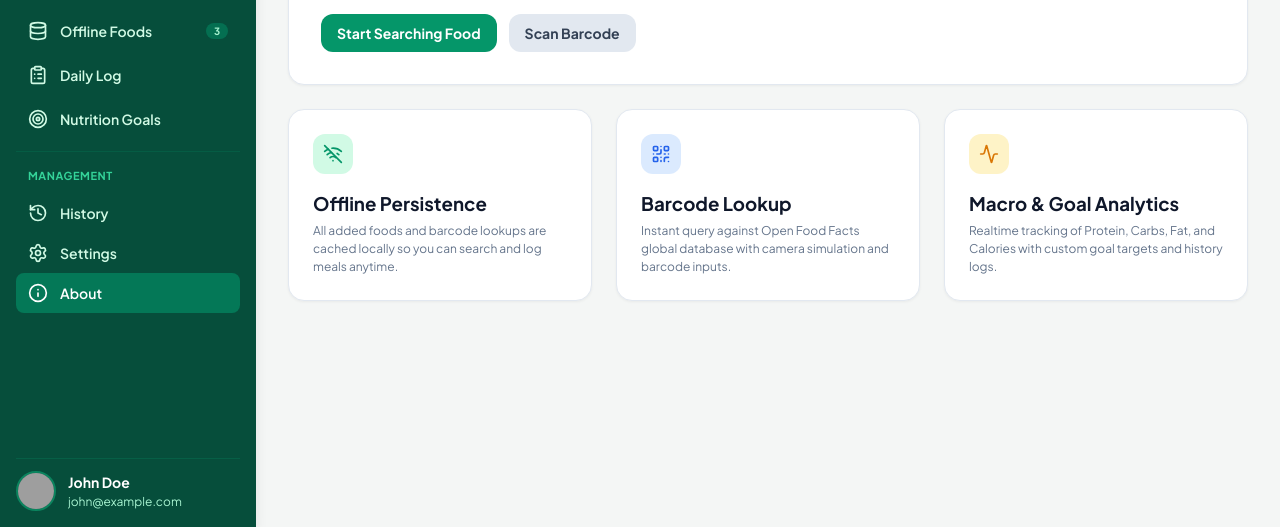
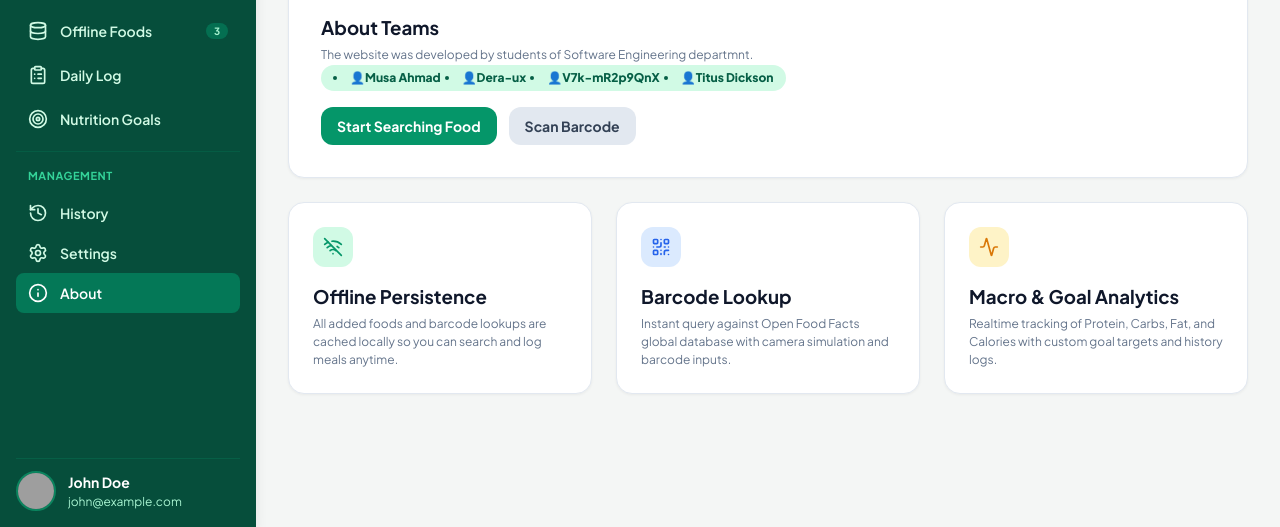
Before and after one commit to software-engineering-futminna/nutrition-and-calorie-tracker-swe221-group-20, a plain HTML site: page index.html in a window 1280 px wide. Both pictures are taken after a click on the button "About". Shown: the part 273-800 px from the top of the page. Drawn offline with nearby package versions, Linux system fonts and the light colour scheme; grey boxes are pictures that could not be loaded.

Commit message:
Update version number to 1.0 and add team credits in the homepage

```diff
--- a/index.html
+++ b/index.html
@@ -723,7 +723,7 @@
                 <div class="card" style="padding:32px; margin-bottom:24px;">
                     <div style="max-width:640px;">
                         <span style="display:inline-flex; align-items:center; gap:4px; padding:4px 12px; background:#d1fae5; color:#065f46; border-radius:999px; font-size:0.75rem; font-weight:800; margin-bottom:16px;">
-                            <i data-lucide="sparkles" style="width:14px; height:14px;"></i> Version 2.6 • Installable PWA
+                            <i data-lucide="sparkles" style="width:14px; height:14px;"></i> Version 1.0 • Installable PWA
                         </span>
                         <h2 style="font-size:2rem; font-weight:900; margin-bottom:12px; line-height:1.2;">
                             NutriFlow Smart Nutrition & Calorie Companion
@@ -731,6 +731,15 @@
                         <p style="font-size:0.875rem; color:var(--text-muted); line-height:1.6; margin-bottom:24px;">
                             NutriFlow helps you effortlessly monitor daily calorie intake, macronutrients, barcode scanner lookups, and offline meal tracking with Open Food Facts integration. Install it from Settings for a full-screen app experience that works offline.
                         </p>
+                        <h3 style="font-weight:700; margin-bottom:4px;">About Teams</h3>
+                            <p style="font-size:0.75rem; color:var(--text-muted);">The website was developed by students of  Software Engineering departmnt.</p>
+                             <span style="display:inline-flex; align-items:center; gap:4px; padding:4px 12px; background:#d1fae5; color:#065f46; border-radius:999px; font-size:0.75rem; font-weight:800; margin-bottom:16px;">
+
+                                    <li>👤Musa Ahmad</li>
+                                    <li>👤Dera-ux</li>
+                                    <li>👤V7k-mR2p9QnX</li>
+                                    <li>👤Titus Dickson</li>
+                        </span>
 
                         <div style="display:flex; flex-wrap:wrap; gap:12px;">
                             <button onclick="switchView('search')" class="btn btn-primary">Start Searching Food</button>
```
